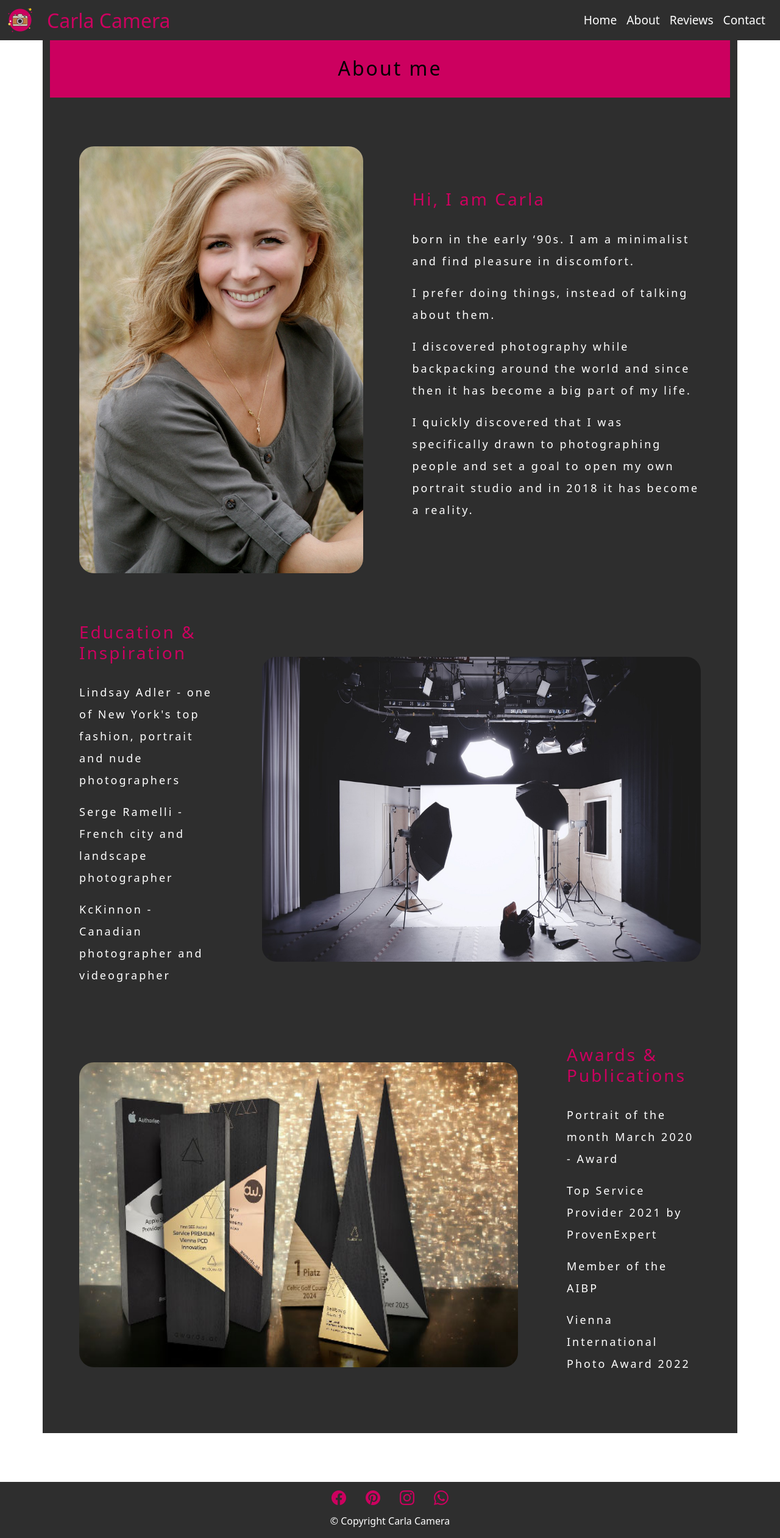
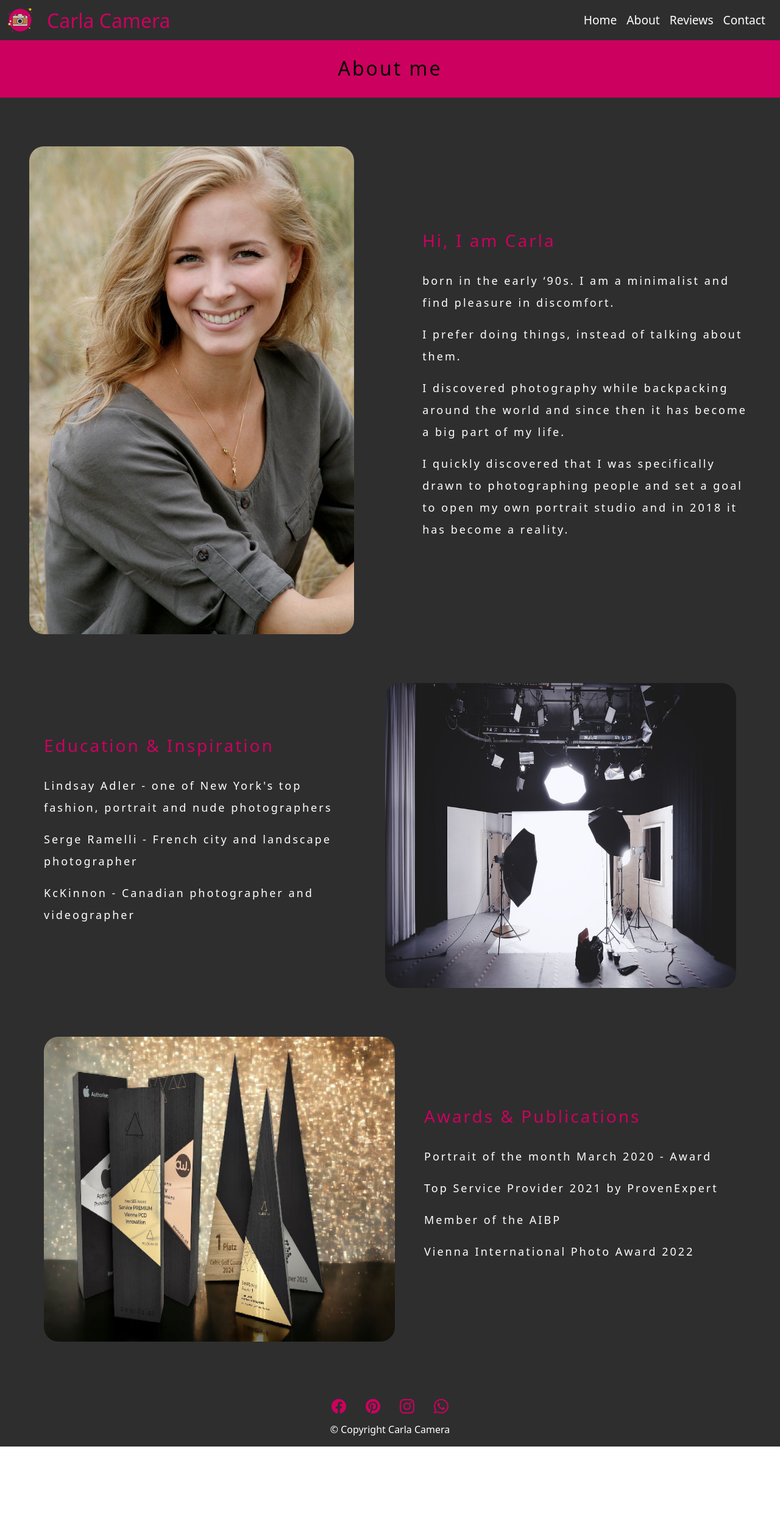
Before and after one commit to ViktoriaFed/Photographer-s-website, an Angular app: page /about in a window 1280 px wide. Shown: the whole page at 61% size. After the commit the page ends 2372 px from the top, so only its background shows below. Built offline with nearby package versions, Linux system fonts and the light colour scheme.

Commit message:
adding about page with fixed media

```diff
--- a/src/app/about/about.component.css
+++ b/src/app/about/about.component.css
@@ -1,11 +1,11 @@
-.container {
+.myContainer {
   background-color: rgb(46, 46, 46);
   color: white;
 }
-.container .content {
+.myContainer .content {
   margin-top: 4rem;
 }
-.container .content h2 {
+.myContainer .content h2 {
   color: black;
   background-color: #CC005F;
   text-align: center;
@@ -13,53 +13,53 @@
   letter-spacing: 3px;
   line-height: 2;
 }
-.container .content .firstSection {
+.myContainer .content .firstSection {
   margin: 5rem 3rem;
   display: flex;
   justify-content: center;
   align-items: center;
   gap: 5rem;
 }
-.container .content .firstSection img {
+.myContainer .content .firstSection img {
   width: 30rem;
   height: 700px;
   border-radius: 1.5rem;
 }
-.container .content .firstSection .firstText {
+.myContainer .content .firstSection .firstText {
   text-align: start;
   width: 40vw;
   letter-spacing: 3px;
   line-height: 2;
   font-size: large;
 }
-.container .content .firstSection .firstText h3 {
+.myContainer .content .firstSection .firstText h3 {
   margin-bottom: 30px;
   color: #CC005F;
 }
-.container .content .secondSection {
+.myContainer .content .secondSection {
   margin: 5rem 3rem;
   display: flex;
   justify-content: center;
   align-items: center;
   gap: 5rem;
 }
-.container .content .secondSection img {
+.myContainer .content .secondSection img {
   width: 45rem;
   height: 500px;
   border-radius: 1.5rem;
 }
-.container .content .secondSection .secondText {
+.myContainer .content .secondSection .secondText {
   text-align: start;
   width: 40vw;
   letter-spacing: 3px;
   line-height: 2;
   font-size: large;
 }
-.container .content .secondSection .secondText h3 {
+.myContainer .content .secondSection .secondText h3 {
   margin-bottom: 30px;
   color: #CC005F;
 }
-.container .content .thirdSection {
+.myContainer .content .thirdSection {
   margin: 5rem 3rem;
   display: flex;
   justify-content: center;
@@ -67,19 +67,58 @@
   padding-bottom: 5rem;
   gap: 5rem;
 }
-.container .content .thirdSection img {
+.myContainer .content .thirdSection img {
   width: 45rem;
   height: 500px;
   border-radius: 1.5rem;
 }
-.container .content .thirdSection .thirdText {
+.myContainer .content .thirdSection .thirdText {
   text-align: start;
   width: 40vw;
   letter-spacing: 3px;
   line-height: 2;
   font-size: large;
 }
-.container .content .thirdSection .thirdText h3 {
+.myContainer .content .thirdSection .thirdText h3 {
   margin-bottom: 30px;
   color: #CC005F;
+}
+
+@media screen and (max-width: 480px) {
+  .content .firstSection {
+    display: flex;
+    flex-direction: column;
+    gap: 1rem;
+  }
+  .content .firstSection .test {
+    width: 10px;
+  }
+  .content .firstSection .firstText {
+    text-align: center;
+    width: 80%;
+  }
+  .content .secondSection {
+    display: flex;
+    flex-direction: column;
+    gap: 1rem;
+  }
+  .content .secondSection img {
+    display: none;
+  }
+  .content .secondSection .secondText {
+    text-align: center;
+    width: 70%;
+  }
+  .content .thirdSection {
+    display: flex;
+    flex-direction: column;
+    gap: 1rem;
+  }
+  .content .thirdSection img {
+    display: none;
+  }
+  .content .thirdSection .thirdText {
+    text-align: center;
+    width: 70%;
+  }
 }/*# sourceMappingURL=about.component.css.map */
--- a/src/app/about/about.component.html
+++ b/src/app/about/about.component.html
@@ -1,9 +1,9 @@
-<div class="container">
+<div class="myContainer">
     <div class="content">
     <h2>About me</h2>
-    <div class="firstSection">
-        <img src="./assets/about_images/about_img1.jpg" alt="test">
-        <div class="firstText">
+    <div class="firstSection" id="s1">
+        <img id="pic1" src="./assets/about_images/about_img1.jpg" alt="test">
+        <div class="firstText" id="t1">
             <h3>Hi, I am Carla</h3>
             <p>born in the early ‘90s. I am a minimalist and find pleasure in discomfort.</p>
             <p>I prefer doing things, instead of talking about them. </p>
@@ -12,18 +12,18 @@
                portrait studio and in 2018 it has become a reality.</p>
         </div>
     </div>
-    <div class="secondSection">
-        <div class="secondText">
+    <div class="secondSection" id="s2">
+        <div class="secondText" id="t2">
             <h3>Education & Inspiration</h3>
             <p>Lindsay Adler - one of New York's top fashion, portrait and nude photographers</p>
             <p>Serge Ramelli - French city and landscape photographer</p>
             <p>KcKinnon - Canadian photographer and videographer</p>
         </div>
-        <img src="./assets/about_images/about_img2.jpg" alt="">
+        <img id="pic2" src="./assets/about_images/about_img2.jpg" alt="">
     </div>
-    <div class="thirdSection">
-        <img src="./assets/about_images/about_img4.jpg" alt="">
-        <div class="thirdText">
+    <div class="thirdSection" id="s3">
+        <img id="pic3" src="./assets/about_images/about_img4.jpg" alt="">
+        <div id="t3" class="thirdText">
             <h3>Awards & Publications</h3>
             <p>Portrait of the month March 2020 - Award</p>
             <p>Top Service Provider 2021 by ProvenExpert</p>
@@ -31,12 +31,5 @@
             <p>Vienna International Photo Award 2022</p>
         </div>
     </div>
-    <!-- <div class="info">
-        <h3>Carla camera e.U.</h3>
-        <p>Halbgasse 20/8</p>
-        <p>1070 Vienna, Austria</p>
-        <p>0660 555 55 55</p>
-        <p class="last">carla.photo@gmail.com</p>
-    </div> -->
     </div>
 </div>
--- a/src/app/about/about.component.scss
+++ b/src/app/about/about.component.scss
@@ -1,7 +1,8 @@
 
-.container {
+.myContainer {
     background-color: rgb(46, 46, 46);
     color: white;
+    max-width: 100%;
 
     .content {
         margin-top: 4rem;
@@ -70,7 +71,7 @@
         }
 
         .thirdSection {
-            margin: 5rem 3rem;
+            margin: 5rem 3rem 0 3rem;
             display: flex;
             justify-content: center;
             align-items: center;
@@ -96,31 +97,230 @@
                 }
             }
         }
-
-        // .info {
-        //     margin: 5rem 3rem;
-
-        //     h3 {
-        //         background-color: #CC005F;
-        //         color: black;
-        //         text-align: start;
-        //         padding: 1rem 2rem;
-        //         letter-spacing: 3px;
-        //         line-height: 1.2;
-        //         width: fit-content;
-        //         margin-bottom: 20px;
-        //     }
-
-        //     p {
-        //         text-align: start;
-        //         padding-left: 2rem;
-        //         letter-spacing: 3px;
-        //         color: #CC005F;
-        //     }
-
-        //     .last {
-        //         padding-bottom: 2rem;
-        //     }
-        // }
     }
 }
+
+@media only screen and (max-width: 480px) {
+
+        #s1{
+
+            display: flex;
+            flex-direction: column;
+            gap: 1rem;
+
+            #pic1 {
+                width: 90vw;
+            }
+
+            #t1 {
+                text-align: center;
+                width: 90vw;
+            }
+        }
+
+        #s2 {
+            display: flex;
+            flex-direction: column;
+            gap: 1rem;
+
+            #pic2 {
+                width: 90vw;
+                height: 400px;
+            }
+
+            #t2 {
+                text-align: center;
+                width: 90vw;
+            }
+        }
+
+        #s3 {
+            display: flex;
+            flex-direction: column;
+            gap: 1rem;
+
+            #pic3 {
+                width: 90vw;
+                height: 400px;
+            }
+
+            #t3 {
+                text-align: center;
+                width: 90vw;
+            }
+        }
+}
+
+
+
+@media only screen and (min-width: 481px) and (max-width: 768px) {
+
+
+        #s1 {
+            display: flex;
+            flex-direction: column;
+            gap: 2rem;
+
+            #pic1{
+                width: 480px;
+            }
+
+            #t1 {
+                text-align: center;
+                width: 100%;
+            }
+        }
+
+        #s2 {
+            display: flex;
+            flex-direction: column;
+            gap: 2rem;
+
+            #pic2 {
+                width: 480px;
+                height: 400px;
+            }
+
+            #t2 {
+                text-align: center;
+                width: 100%;
+            }
+        }
+
+        #s3 {
+            display: flex;
+            flex-direction: column;
+            gap: 2rem;
+
+            #pic3 {
+                width: 480px;
+                height: 400px;
+            }
+
+            #t3 {
+                text-align: center;
+                width: 100%;
+            }
+        }
+}
+
+@media screen and (min-width: 769px) and (max-width: 992px) {
+
+
+        #s1 {
+            gap: 3.5rem;
+
+            #pic1 {
+                width: 45vw;
+            }
+
+            #t1 {
+                width: 45vw;
+            }
+        }
+
+        #s2 {
+            gap: 1rem;
+
+            #pic2 {
+                width: 45vw;
+            }
+
+            #t2 {
+                width: 40vw;
+            }
+        }
+
+        #s3 {
+            gap: 1rem;
+
+            #pic3 {
+                width: 45vw;
+            }
+
+            #t3 {
+                width: 40vw;
+            }
+        }
+}
+
+@media screen and (min-width: 993px) and (max-width: 1200px) {
+
+
+    #s1 {
+        gap: 7rem;
+
+        #pic1 {
+            width: 30rem;
+        }
+
+        #t1 {
+            width: 45vw;
+        }
+    }
+
+    #s2 {
+        gap: 3rem;
+
+        #pic2 {
+            width: 45vw;
+        }
+
+        #t2 {
+            width: 40vw;
+        }
+    }
+
+    #s3 {
+        gap: 3rem;
+
+        #pic3 {
+            width: 45vw;
+        }
+
+        #t3 {
+            width: 40vw;
+        }
+    }
+}
+
+@media screen and (min-width: 1201px) {
+
+
+    #s1 {
+        gap: 7rem;
+
+        #pic1 {
+            width: 35rem;
+            height: 800px;
+        }
+
+        #t1 {
+            width: 45vw;
+        }
+    }
+
+    #s2 {
+        gap: 3rem;
+
+        #pic2 {
+            width: 45vw;
+        }
+
+        #t2 {
+            width: 40vw;
+        }
+    }
+
+    #s3 {
+        gap: 3rem;
+
+        #pic3 {
+            width: 45vw;
+        }
+
+        #t3 {
+            width: 40vw;
+        }
+    }
+}
```
Also changed, not shown: 1 other file (tests, documents, lock files or other folders).
